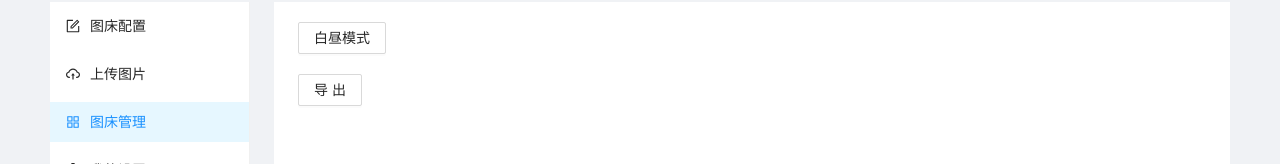
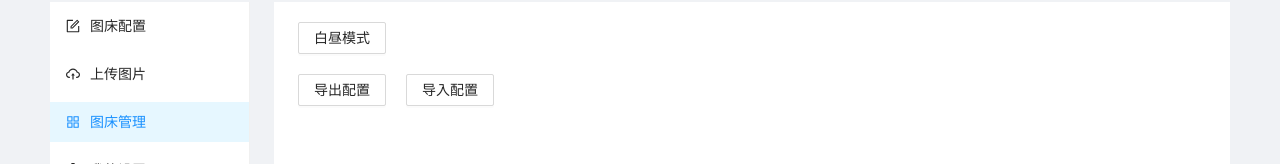
Before and after one commit to Martinell1/yun-space, a React (Create React App) app: page /setting in a window 1280 px wide. Shown: the part 116-280 px from the top of the page. Built offline with nearby package versions, Linux system fonts and the light colour scheme.

Commit message:
导入导出图片

```diff
--- a/src/pages/setting-page/index.tsx
+++ b/src/pages/setting-page/index.tsx
@@ -1,5 +1,5 @@
-import { Button, Dropdown , Menu } from "antd";
-import { useAppContext } from "../../store";
+import { Button, Dropdown , Menu, message, Upload } from "antd";
+import { imageProps, managementProps, useAppContext } from "../../store";
 import { FormOutlined,CloudUploadOutlined } from '@ant-design/icons';
 import { useState } from "react";
 
@@ -18,7 +18,7 @@ const items = [
 
 export default function SettingPage(){
 
-    const {config,management,setConfig} = useAppContext()
+    const {config,setConfig,management,setManagement} = useAppContext()
     const [currentTheme,setCurrentTheme] = useState(config.theme)
 
     return (
@@ -49,7 +49,7 @@ export default function SettingPage(){
                     const tempLink = document.createElement('a')
                     tempLink.style.display = 'none'
                     tempLink.href = url
-                    tempLink.setAttribute('download', decodeURI('filename'))
+                    tempLink.setAttribute('download', decodeURI(new Date().toLocaleDateString()))
                     // 兼容：某些浏览器不支持HTML5的download属性
                     if (typeof tempLink.download === 'undefined') {
                         tempLink.setAttribute('target', '_blank')
@@ -60,9 +60,23 @@ export default function SettingPage(){
                     document.body.removeChild(tempLink);
                     // 释放blob URL地址
                     window.URL.revokeObjectURL(url);
-                    console.log(url);
-                }}>导出
+                }}>导出配置
             </Button>
+            <Upload
+                accept=".json"
+                showUploadList={false}
+                customRequest={(e)=>{
+                    let reader = new FileReader();
+                    reader.onload = ()=>{
+                        const newManagement = JSON.parse(reader.result as string);
+                        setManagement(newManagement)
+                        message.success('导入成昆')
+                    }
+                    reader.readAsText(e.file as Blob)
+                }}
+            >
+                <Button style={{marginLeft:'20px'}}>导入配置</Button>
+            </Upload>
         </div>
     )
 }
```
